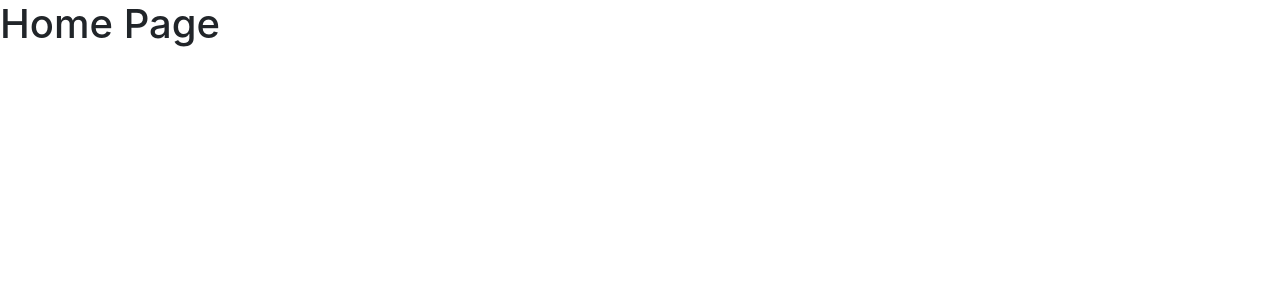
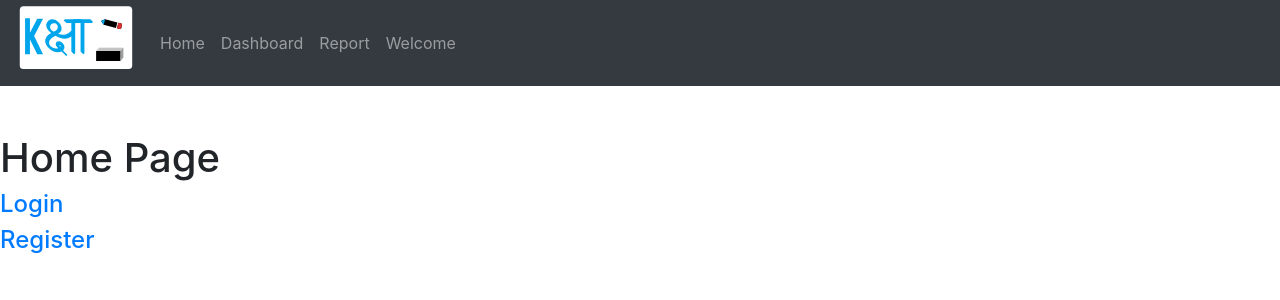
Before and after one commit to ramkrishnan6/kaksha-web, a React (Create React App) app: page / in a window 1280 px wide. Shown: the top 300 px of the page. Built offline with nearby package versions, Linux system fonts and the light colour scheme.

Commit message:
Update home page

```diff
--- a/src/components/Home.js
+++ b/src/components/Home.js
@@ -1,7 +1,19 @@
 import React from "react";
+import Header from "./Header";
 
-function Header() {
-    return <h1>Home Page</h1>;
+function Home() {
+    return (
+        <>
+            <Header />
+            <h1>Home Page</h1>
+            <h4>
+                <a href="/login">Login</a>
+            </h4>
+            <h4>
+                <a href="/register">Register</a>
+            </h4>
+        </>
+    );
 }
 
-export default Header;
+export default Home;
```
